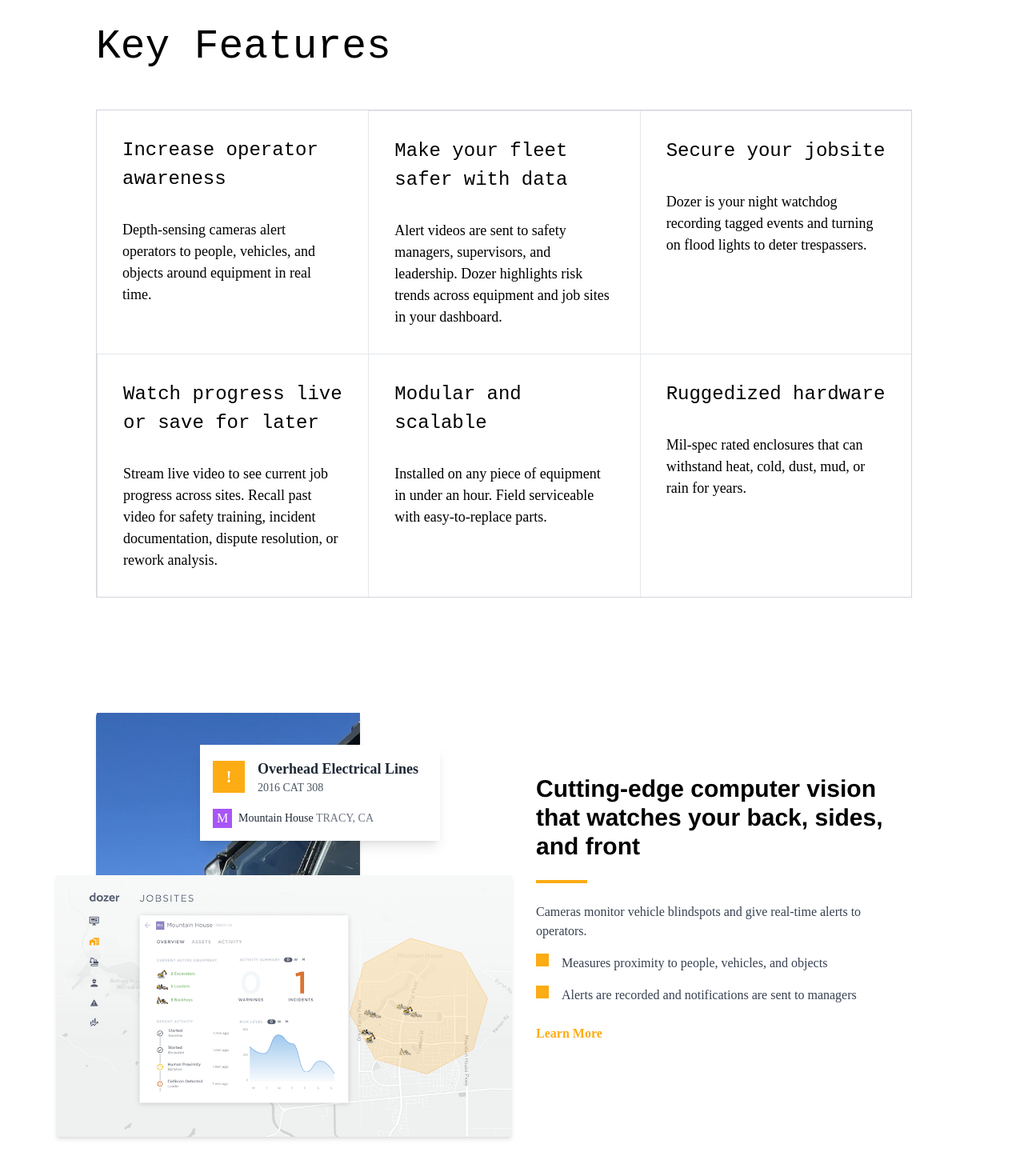
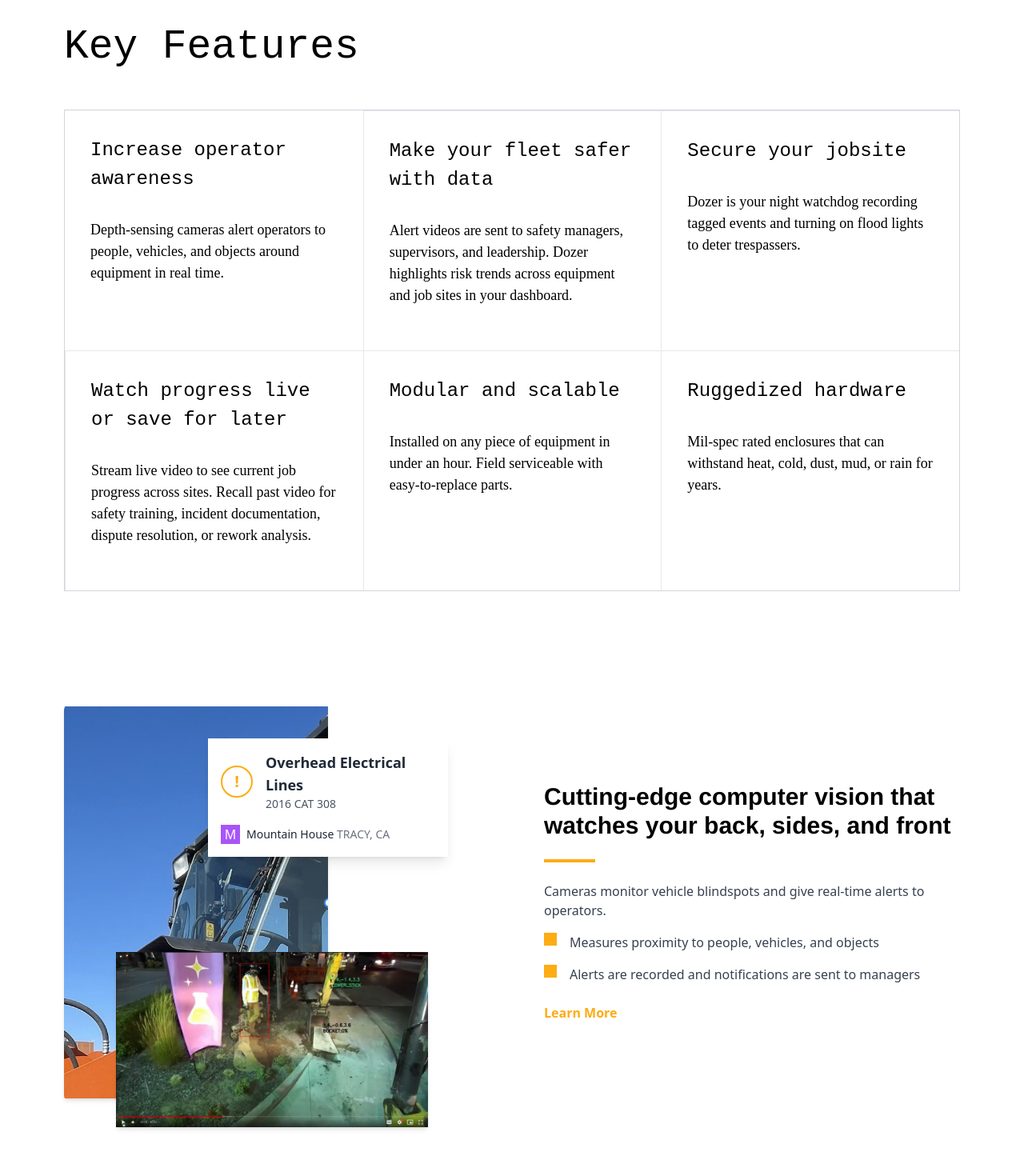
Before and after one commit to daryaKuto/dozer-marketing-v2, a Next.js app: page / in a window 1280 px wide. Shown: the part 860-2330 px from the top of the page at 80% size. Built offline with nearby package versions, Linux system fonts and the light colour scheme.

Commit message:
computer vision section fixed

```diff
--- a/app/globals.css
+++ b/app/globals.css
@@ -1,18 +1,27 @@
 /* app/globals.css */
-/* @import url('https://fonts.googleapis.com/css2?family=Share+Tech+Mono&display=swap'); */
-
 @tailwind base;
 @tailwind components;
 @tailwind utilities;
 
+/* Prevent overflow across all pages */
+html, body {
+  margin: 0;
+  padding: 0;
+  box-sizing: border-box;
+  width: 100%; /* Ensure body doesn't exceed screen width */
+  overflow-x: hidden; /* Prevent horizontal scrolling */
+}
+
 * {
   margin: 0;
   padding: 0;
-  box-sizing: border-box;
+  box-sizing: inherit;
 }
 
-body {
-  font-family: Gotham;
+/* Ensure all containers respect the screen size */
+.container, .max-container {
+  width: 100%;
+  overflow-x: hidden; /* Prevent unintentional scrollbars */
 }
 
 @layer components {
@@ -20,15 +29,17 @@
     all: unset;
   }
 }
+
 @layer utilities {
   .max-container {
-    @apply mx-auto max-w-[1440px];
+    @apply mx-auto max-w-[1440px] w-full; /* Ensure the container spans full width */
   }
   .font-share-tech-mono {
-    font-family: 'Share Tech Mono', monospace;
+    font-family: "Share Tech Mono", monospace;
   }
   .padding-container {
-    @apply px-6 lg:px-[120px] lg:pr-[140px] 3xl:px-0;
+    @apply px-6; /* Base padding */
+    @apply md:px-[6.25%]; /* Responsive spacing relative to screen width */
   }
 
   .flexCenter {
--- a/components/home sections/ComputerVision.tsx
+++ b/components/home sections/ComputerVision.tsx
@@ -1,12 +1,12 @@
-import Image from 'next/image';
-import Link from 'next/link';
+import Image from "next/image";
+import Link from "next/link";
 
 const ComputerVision: React.FC = () => {
   return (
-    <section className="max-container padding-container py-16 grid grid-cols-1 lg:grid-cols-2 gap-20 items-center">
+    <section className="w-full padding-container py-16 grid grid-cols-1 lg:grid-cols-2 gap-20 items-center">
       {/* Image Block */}
       <div className="relative w-full flex justify-left items-center">
-        {/* Main Large Image with specified dimensions */}
+        {/* Main Large Image */}
         <Image
           src="/cabin.png"
           alt="Main Machine Image"
@@ -14,18 +14,24 @@
           height={500}
           className="shadow-md object-cover z-10"
         />
+
+
         {/* Alert Box (Top Right) */}
         <div className="absolute top-10 right-10 w-[300px] p-4 bg-white shadow-lg z-20">
           <div className="flex items-center space-x-4">
-            <div className="flex-shrink-0 w-10 h-10 flex items-center justify-center bg-dozer-yellow">
-              <span className="text-white text-xl font-bold">!</span>
+            {/* Yellow Border Circle with Yellow Exclamation */}
+            <div className="flex-shrink-0 w-10 h-10 flex items-center justify-center border-2 border-dozer-yellow rounded-full">
+              <span className="text-dozer-yellow text-xl font-bold">!</span>
             </div>
             <div>
-              <h3 className="text-lg font-bold text-gray-800">Overhead Electrical Lines</h3>
+              <h3 className="text-lg font-bold text-gray-800">
+                Overhead Electrical Lines
+              </h3>
               <p className="text-sm text-gray-600">2016 CAT 308</p>
             </div>
           </div>
           <div className="mt-4 flex items-center">
+            {/* Square "M" */}
             <div className="w-6 h-6 bg-purple-500 text-white flex items-center justify-center mr-2">
               M
             </div>
@@ -35,12 +41,21 @@
           </div>
         </div>
 
-        {/* Small Image (Bottom Center) */}
-        <div className="absolute bottom-0 left-1/2 transform -translate-x-1/2 translate-y-10 w-[570px] h-[327px] z-30">
+
+        <div
+          className="absolute bottom-0 left-1/2 transform -translate-x-1/2 translate-y-10 z-30"
+          style={{
+            maxWidth: "570px", // Maximum width for larger screens
+            width: "75%", // Shrinks to 75% of the screen width on smaller screens
+            aspectRatio: "570 / 327", // Maintain aspect ratio
+          }}
+        >
           <Image
-            src="/carousel-1.png"
+            src="/NightVideoORGif.png"
             alt="Job Site Map"
-            layout="fill"
+            layout="intrinsic"
+            width={570}
+            height={327}
             className="shadow-md object-cover"
           />
         </div>
@@ -53,7 +68,8 @@
         </h2>
         <div className="border-b-4 border-dozer-yellow w-16 mb-6"></div>
         <p className="text-base text-gray-700 mb-4">
-          Cameras monitor vehicle blindspots and give real-time alerts to operators.
+          Cameras monitor vehicle blindspots and give real-time alerts to
+          operators.
         </p>
         <ul className="space-y-4">
           <li className="flex items-start">
--- a/components/home sections/HeroHome.tsx
+++ b/components/home sections/HeroHome.tsx
@@ -4,8 +4,8 @@
   return (
     <>
       {/* Image with Overlay Section */}
-      <section className="w-full overflow-hidden">
-        <div className="relative w-full h-screen"> {/* Full-screen height */}
+      <section className="w-full m-0 overflow-hidden">
+        <div className="relative m-0 w-full h-screen"> {/* Full-screen height */}
           <Image
             src="/IMG_1869.png"
             alt="Background Image"
@@ -22,7 +22,7 @@
             }}
           >
             <div
-              className="w-full max-w-[1440px] mx-auto px-[6.25%] flex flex-col"
+              className="w-full mx-auto px-[6.25%] flex flex-col" //max-w-[1440px] removed
               style={{
                 paddingTop: "200px", // Adjusted vertical padding for small screens
               }}
@@ -76,7 +76,15 @@
       </section>
 
       {/* Key Features Section */}
-      <section className="max-container padding-container py-10 pb-32 lg:py-20">
+            {/* Key Features Section */}
+            <section className="w-full overflow-hidden py-10 lg:py-20">
+        <div
+          className="w-full px-[6.25%]" // Ensures consistent padding for all screen sizes
+          style={{
+            paddingLeft: "6.25%", // 120px / 1920px
+            paddingRight: "6.25%", // 120px / 1920px
+          }}
+        >
           <div className="text-left mb-10">
             <h2
               className="text-dozer-black mb-6"
@@ -94,7 +102,7 @@
           <div
             className="grid grid-cols-1 md:grid-cols-2 lg:grid-cols-3 divide-x divide-y border border-gray-300"
             style={{
-            width: "100%", // Full width
+              width: "100%", // Full width for the grid
             }}
           >
             {[
@@ -160,6 +168,7 @@
               </div>
             ))}
           </div>
+        </div>
       </section>
     </>
   );
```
Lines whose indentation alone changed are shown as unchanged.
